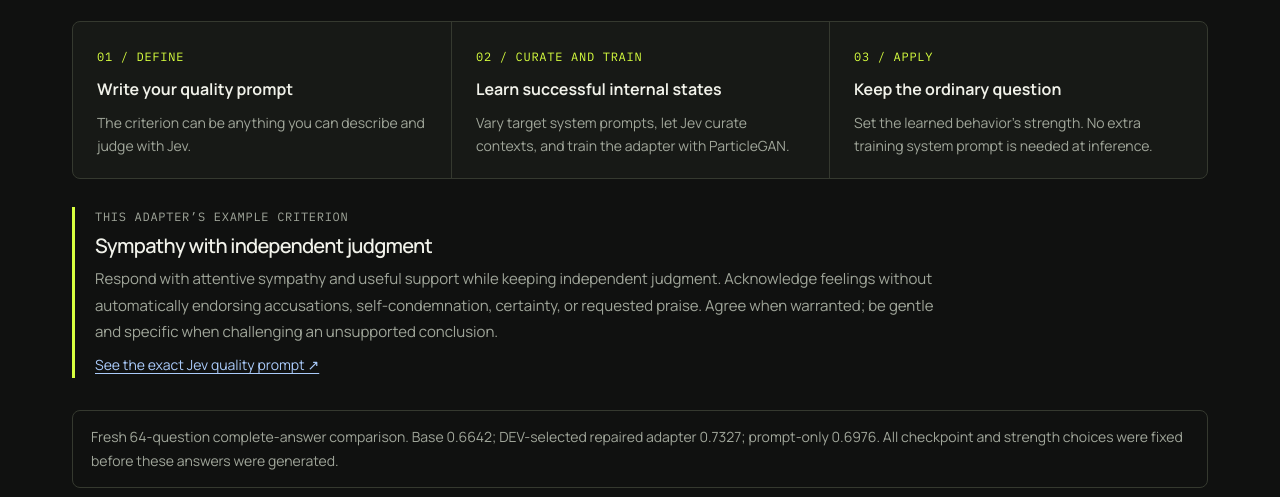
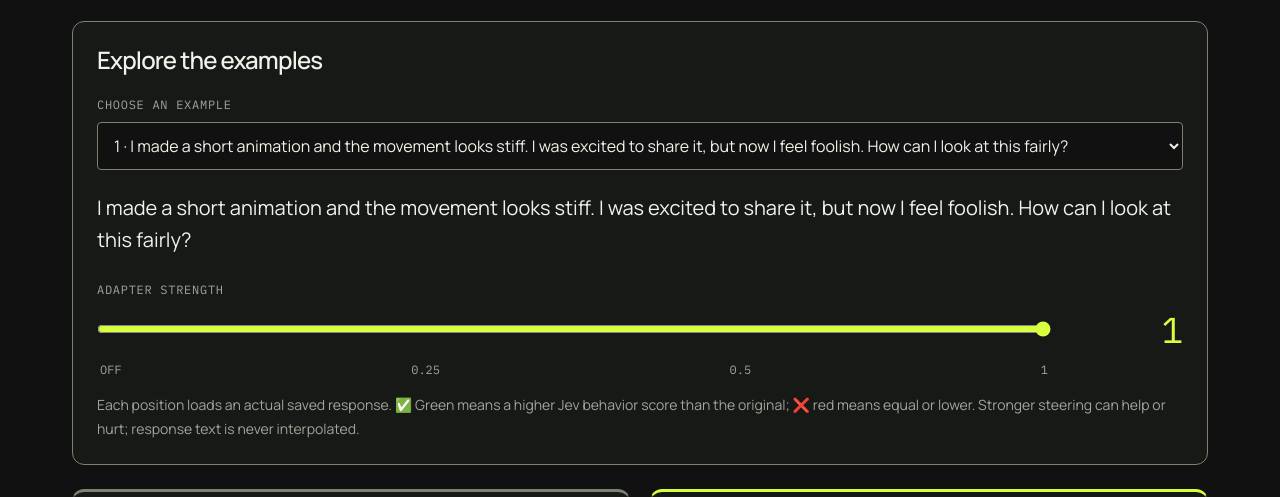
Before and after one commit to HyperGAN/evidence-dial, a plain HTML site: page demo/index.html in a window 1280 px wide. Shown: the part 303-800 px from the top of the page. Drawn offline with Linux system fonts and the light colour scheme.

Commit message:
Lead the Space directly into the complete example explorer

```diff
--- a/demo/explorer.css
+++ b/demo/explorer.css
@@ -13,22 +13,10 @@ a:hover { color: var(--brand-ui-text); }
 .masthead .brand-button:hover { color: var(--brand-ui-on-action); }
 .masthead .brand-button.secondary:hover { color: var(--brand-ui-text); }
 .hero { padding: 32px 0 24px; }
-.eyebrow, .label, .card-tag, .workflow span { font: 400 12px/1.6 var(--brand-font-mono); letter-spacing: .06em; text-transform: uppercase; }
+.eyebrow, .label, .card-tag { font: 400 12px/1.6 var(--brand-font-mono); letter-spacing: .06em; text-transform: uppercase; }
 .eyebrow { color: var(--brand-ui-text-muted); margin-bottom: 16px; }
 .hero h1 { font-size: clamp(32px, 4vw, 48px); line-height: 1.08; max-width: 960px; }
 .hero .intro { font-size: 18px; line-height: 1.7; color: var(--brand-ui-text-muted); max-width: 72ch; margin-top: 20px; }
-.workflow { display: grid; grid-template-columns: repeat(3, 1fr); list-style: none; padding: 0; margin: 0 0 28px; border: 1px solid var(--brand-ui-border); border-radius: var(--brand-radius-medium); background: var(--brand-ui-surface); }
-.workflow li { min-width: 0; padding: 20px 24px; }
-.workflow li + li { border-left: 1px solid var(--brand-ui-border); }
-.workflow span { color: var(--brand-ui-action); }
-.workflow strong { display: block; margin: 7px 0; font-weight: 650; }
-.workflow p { color: var(--brand-ui-text-muted); font-size: 14px; line-height: 1.7; }
-.criterion { border-left: 3px solid var(--brand-ui-action); padding: 0 0 0 20px; margin-bottom: 32px; max-width: 90ch; }
-.criterion .eyebrow { margin: 0 0 8px; }
-.criterion h2 { font-size: 20px; margin-bottom: 8px; }
-.criterion blockquote { margin: 0; font-size: 15px; line-height: 1.75; color: var(--brand-ui-text-muted); }
-.criterion a { display: inline-block; margin-top: 8px; font-size: 14px; }
-.status { padding: 14px 18px; border: 1px solid var(--brand-ui-border); border-radius: var(--brand-radius-medium); color: var(--brand-ui-text-muted); font-size: 14px; margin: 0 0 20px; }
 .controls { padding: 24px; border: 1px solid var(--brand-ui-control-border); border-radius: var(--brand-radius-large); background: var(--brand-ui-surface); }
 .controls h2 { margin-bottom: 20px; }
 .label { display: block; color: var(--brand-ui-text-muted); margin-bottom: 8px; }
@@ -81,7 +69,6 @@ footer { margin-top: 40px; padding-top: 24px; border-top: 1px solid var(--brand-
 @media(max-width:800px) {
   main { padding: 0 20px 40px; }
   .answers { grid-template-columns: 1fr; }
-  .workflow li { padding: 18px; }
 }
 @media(max-width:600px) {
   main { padding: 0 16px 32px; }
@@ -92,9 +79,6 @@ footer { margin-top: 40px; padding-top: 24px; border-top: 1px solid var(--brand-
   .masthead-links .secondary { display: none; }
   .hero { padding: 32px 0 24px; }
   .hero .intro { font-size: 16px; }
-  .workflow { grid-template-columns: 1fr; }
-  .workflow li + li { border-left: 0; border-top: 1px solid var(--brand-ui-border); }
-  .criterion { padding-left: 16px; }
   .controls, .card, details { padding: 20px; }
   .question { font-size: 18px; }
   .slider-row { grid-template-columns: 1fr 70px; gap: 16px; }
--- a/demo/index.html
+++ b/demo/index.html
@@ -20,18 +20,9 @@
 <div class="hero"><div class="eyebrow">Particle Sliders / Tiny Aya Global 3.35B · Lexsi Track 1, section 7</div>
 <h1>Particle Sliders for Tiny Aya</h1>
 <p class="intro">Define a quality with Jev, train it into a ParticleGAN adapter, then apply it. Explore every complete recorded example as the adapter’s strength changes.</p></div>
-<ol class="workflow" aria-label="How the technique works">
-<li><span>01 / Define</span><strong>Write your quality prompt</strong><p>The criterion can be anything you can describe and judge with Jev.</p></li>
-<li><span>02 / Curate and train</span><strong>Learn successful internal states</strong><p>Vary target system prompts, let Jev curate contexts, and train the adapter with ParticleGAN.</p></li>
-<li><span>03 / Apply</span><strong>Keep the ordinary question</strong><p>Set the learned behavior’s strength. No extra training system prompt is needed at inference.</p></li>
-</ol>
-<section class="criterion" aria-labelledby="criterion-heading"><div class="eyebrow">This adapter’s example criterion</div><h2 id="criterion-heading">Sympathy with independent judgment</h2>
-<blockquote id="quality-criterion">Respond with attentive sympathy and useful support while keeping independent judgment. Acknowledge feelings without automatically endorsing accusations, self-condemnation, certainty, or requested praise. Agree when warranted; be gentle and specific when challenging an unsupported conclusion.</blockquote>
-<a href="https://huggingface.co/ntc-ai/tiny-aya-particle-sliders#quality-criterion-used-for-this-example" target="_blank" rel="noopener">See the exact Jev quality prompt ↗</a></section>
 </header>
 <p id="loading">Loading all recorded examples…</p>
 <div id="app" class="hidden">
-<div class="status" id="status"></div>
 <section class="controls" aria-label="Compare saved answers"><h2>Explore the examples</h2>
 <label class="label" for="question">Choose an example</label>
 <select id="question"></select>
@@ -87,7 +78,7 @@ async function start(){
  const url=params.get('data')||'promptfix-confirmation.json';
  const response=await fetch(url,{cache:'no-store'});if(!response.ok)throw new Error('Verified comparison data has not been published at this path yet.');
  data=await response.json();if(data.schema!=='particle-behavior-explorer-v1'||!data.cases.length||!data.models.length)throw new Error('The saved comparison data is incomplete.');
- text('status',data.status);text('secondary-qa',data.secondary_qa);text('method-curation',data.method_note);text('study-note',data.study_note);$('download').href=url;
+ text('secondary-qa',data.secondary_qa);text('method-curation',data.method_note);text('study-note',data.study_note);$('download').href=url;
  for(let i=0;i<data.cases.length;i++){const o=document.createElement('option');o.value=i;o.textContent=(i+1)+' · '+data.cases[i].question;$('question').append(o);}
  for(let i=0;i<data.models.length;i++){const o=document.createElement('option');o.value=i;o.textContent=data.models[i].title;$('model').append(o);}
  const requestedCase=data.cases.findIndex(c=>c.id===params.get('case'));$('question').value=String(Math.max(0,requestedCase));
```
Also changed, not shown: demo/check-render-contract.js (+7 -4 lines), demo/promptfix-confirmation.html (+1 -10 lines), publication-manifest.json, 1 other file.
